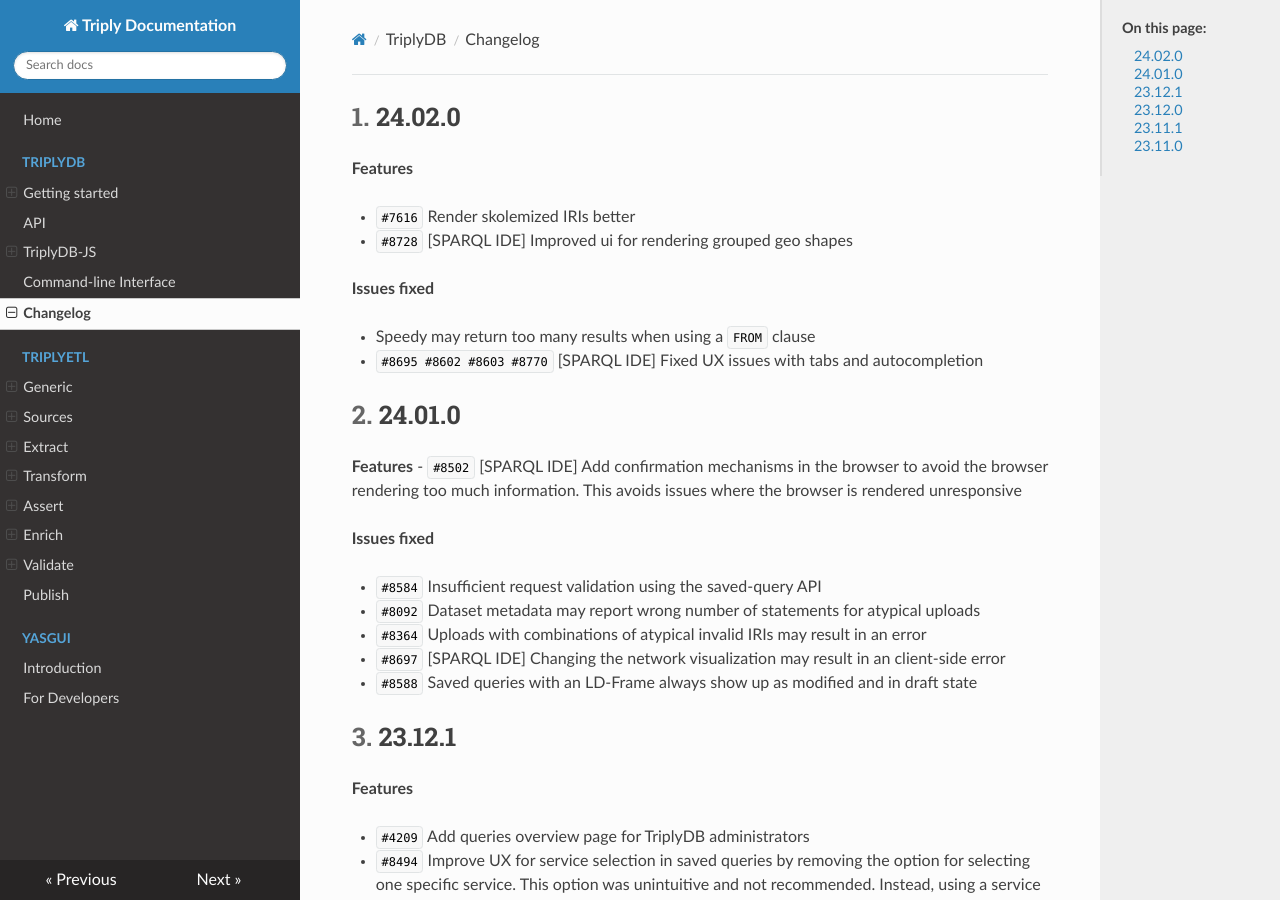
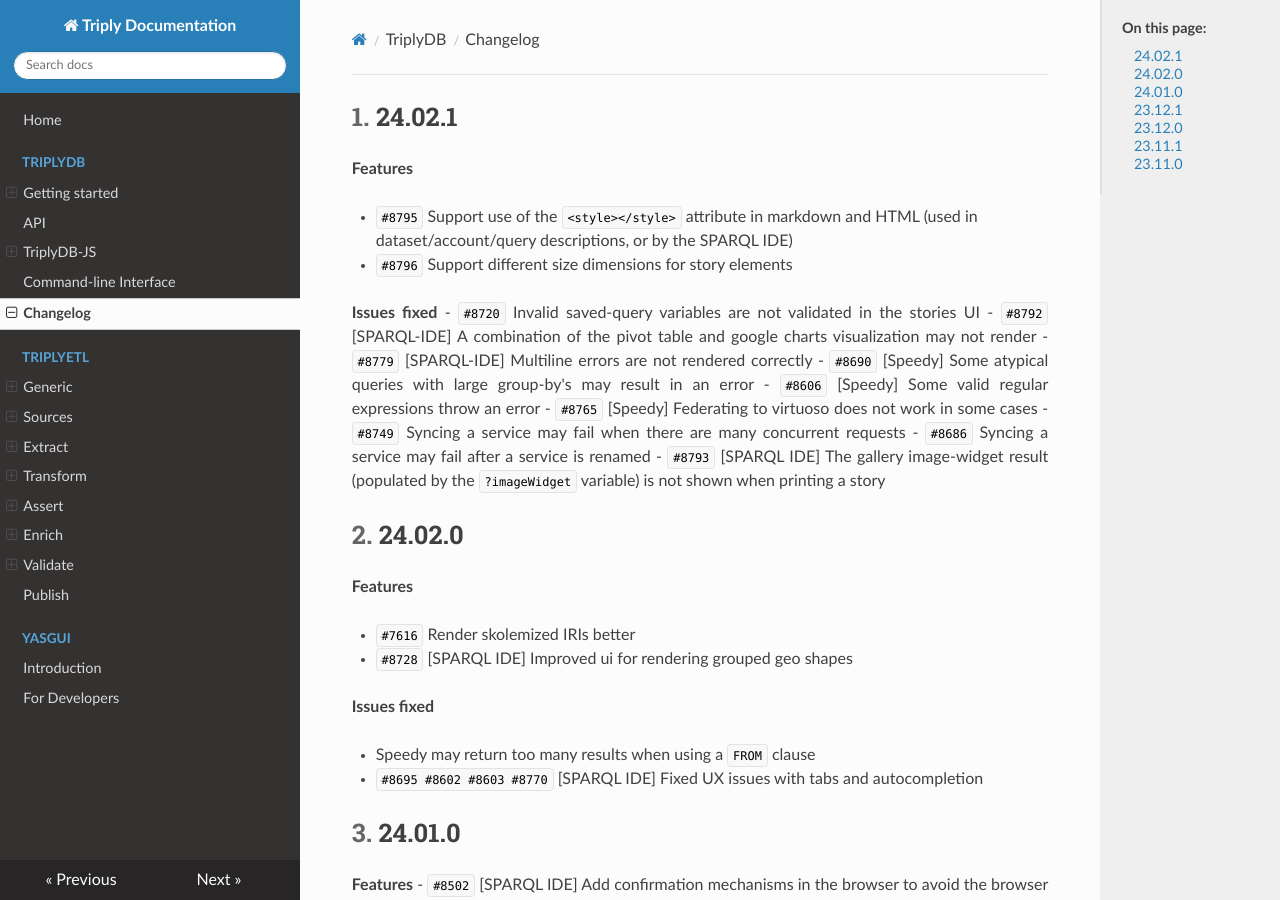
Before and after one commit to TriplyDB/Documentation, an MkDocs documentation site: the page built from docs/triplydb-changelog/index.md, in a window 1280 px wide and 900 px high. Built offline with MkDocs 1.6.1, drawn with Linux system fonts in a browser that asks for light colours.

Commit message:
Added tdb changelog

```diff
--- a/docs/triplydb-changelog/index.md
+++ b/docs/triplydb-changelog/index.md
@@ -4,6 +4,30 @@
 ---
 
 [TOC]
+
+
+## 24.02.1 {#24.02.1}
+
+**Features**
+
+- `#8795` Support use of the `<style></style>` attribute in markdown and HTML (used in dataset/account/query descriptions, or by the SPARQL  IDE)
+- `#8796` Support different size dimensions for story elements
+
+
+
+**Issues fixed**
+- `#8720` Invalid saved-query variables are not validated in the stories UI
+- `#8792` [SPARQL-IDE] A combination of the pivot table and google charts visualization may not render
+- `#8779` [SPARQL-IDE] Multiline errors are not rendered correctly
+- `#8690` [Speedy] Some atypical queries with large group-by's may result in an error
+- `#8606` [Speedy] Some valid regular expressions throw an error
+- `#8765` [Speedy] Federating to virtuoso does not work in some cases
+- `#8749` Syncing a service may fail when there are many concurrent requests
+- `#8686` Syncing a service may fail after a service is renamed
+- `#8793` [SPARQL IDE] The gallery image-widget result (populated by the `?imageWidget` variable) is not shown when printing a story
+
+
+
 
 ## 24.02.0 {#24.02.0}
 
```
